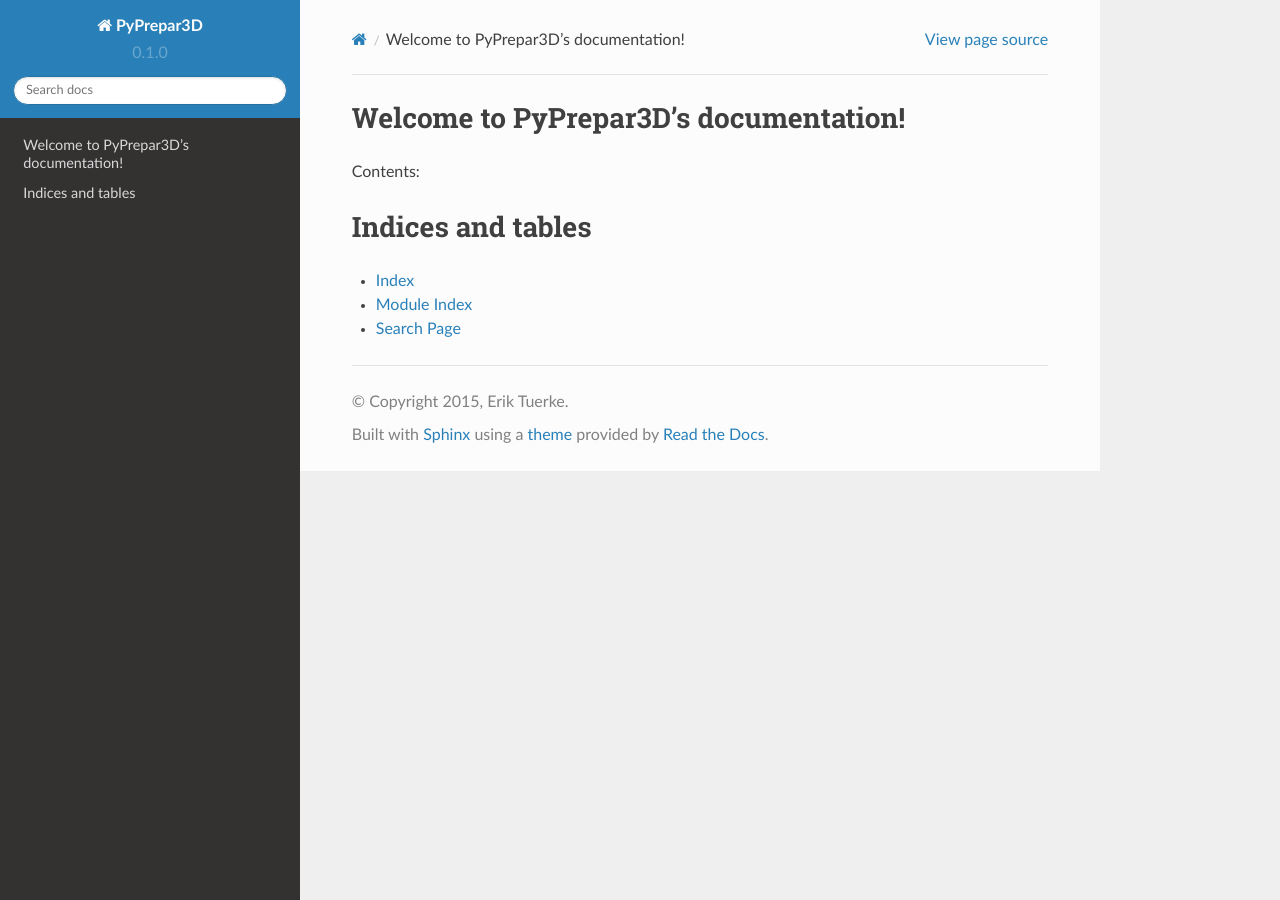
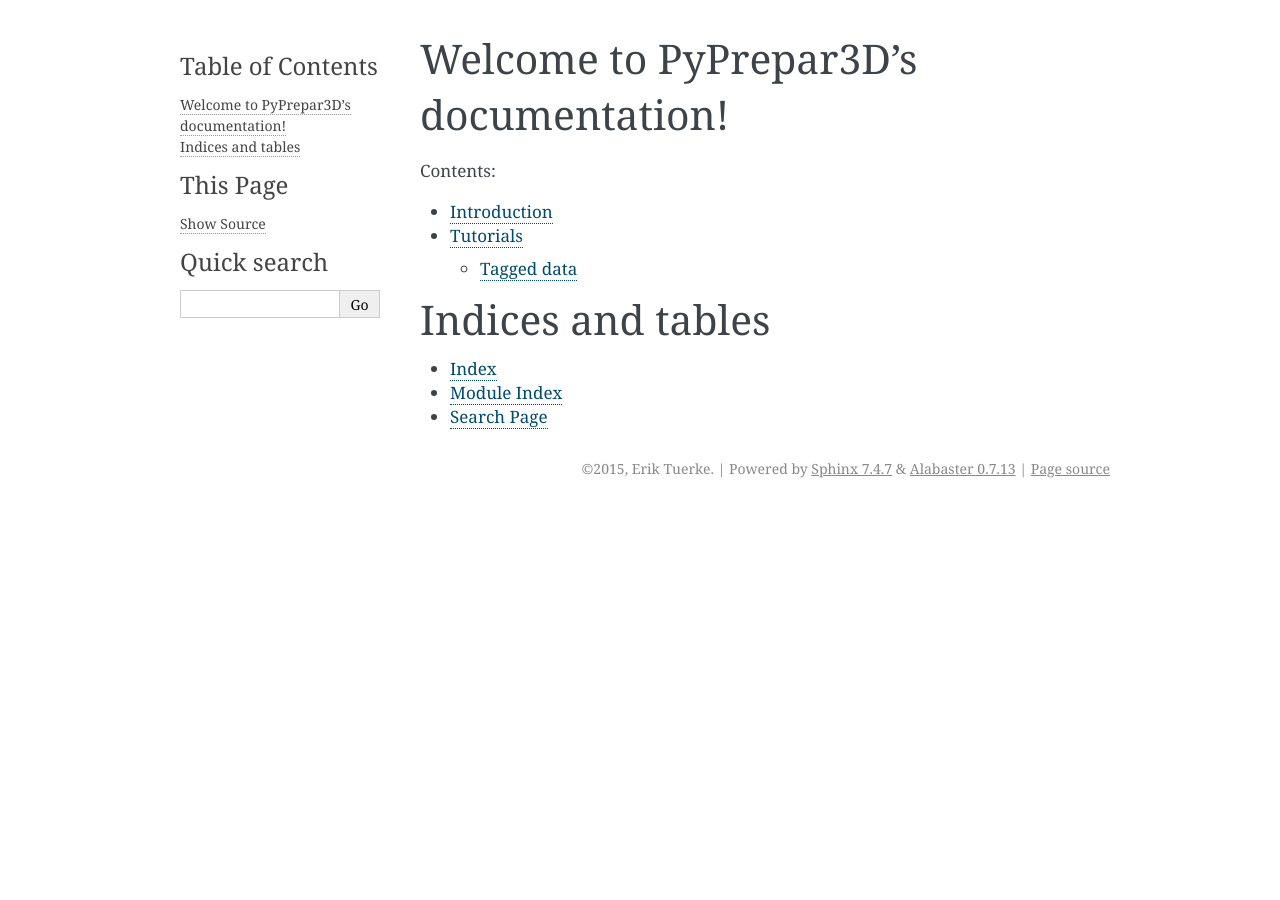
Before and after one commit to Rollmops/PyPrepar3D, a Sphinx documentation site: the page built from doc/source/index.rst, in a window 1280 px wide. Built offline with Sphinx 7.4.7, drawn with Linux system fonts in a browser that asks for light colours; pages that are not in the unit, such as notebooks, are missing from menus.

```diff
--- a/doc/source/conf.py
+++ b/doc/source/conf.py
@@ -13,8 +13,6 @@
 # All configuration values have a default; values that are commented out
 # serve to show the default.
 
-import sys
-import os
 
 # If extensions (or modules to document with autodoc) are in another directory,
 # add these directories to sys.path here. If the directory is relative to the
@@ -102,7 +100,7 @@ pygments_style = 'sphinx'
 
 # The theme to use for HTML and HTML Help pages.  See the documentation for
 # a list of builtin themes.
-html_theme = 'sphinx_rtd_theme'
+html_theme = 'alabaster'
 
 # Theme options are theme-specific and customize the look and feel of a theme
 # further.  For a list of options available for each theme, see the
--- a/doc/source/index.rst
+++ b/doc/source/index.rst
@@ -11,6 +11,8 @@ Contents:
 .. toctree::
    :maxdepth: 2
 
+   Introduction <introduction>
+   Tutorials <tutorials/index>
    API documentation <api/modules>
 
 
--- /dev/null
+++ b/doc/source/introduction.rst
@@ -0,0 +1,2 @@
+Introduction
+============
--- /dev/null
+++ b/doc/source/tutorials/index.rst
@@ -0,0 +1,7 @@
+Welcome to the tutorials section
+================================
+
+.. toctree::
+   :maxdepth: 1
+
+   Tagged data <tagged_data>
```
Also changed, not shown: doc/source/tutorials/tagged_data.rst (added, +23 -0 lines).
